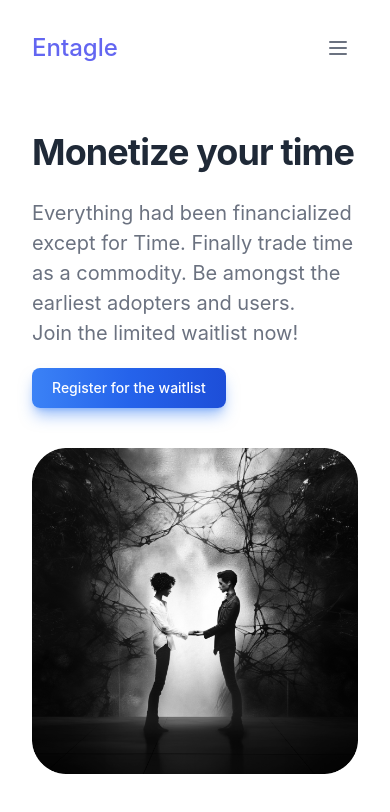
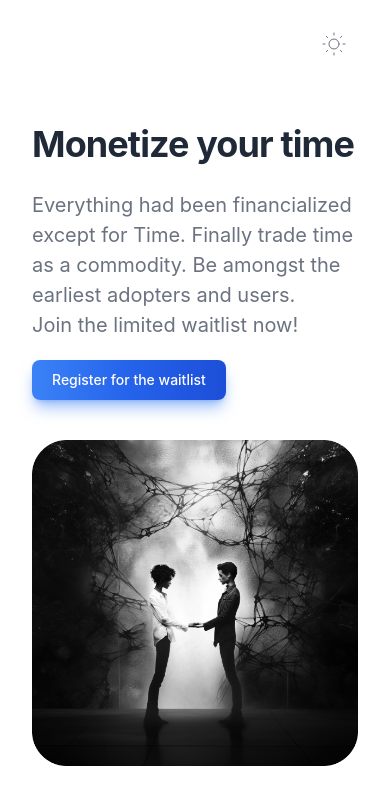
Before and after one commit to En-Tangled/Landing-page-v2, a Next.js app: page / in a window 390 px wide. Shown: the top 812 px of the page. Built offline with nearby package versions, Linux system fonts and the light colour scheme.

Commit message:
feat: enable dark mode and remove navigation

```diff
--- a/components/navbar.js
+++ b/components/navbar.js
@@ -1,61 +1,40 @@
+import { Disclosure } from "@headlessui/react";
+import { useTheme } from "next-themes";
 import Link from "next/link";
 import ThemeChanger from "./DarkSwitch";
-import { Disclosure } from "@headlessui/react";
 
 const Navbar = () => {
   const navigation = [];
-
+  const { theme } = useTheme();
   return (
     <div className="w-full">
       <nav className="container relative flex flex-wrap items-center justify-between p-8 mx-auto lg:justify-between xl:px-0">
         <Disclosure>
-          {({ open }) => (
           <>
             <div className="flex flex-wrap items-center justify-between w-full lg:w-auto">
               <Link href="/">
-                  <span className="flex items-center space-x-2 text-2xl font-medium text-indigo-500 dark:text-gray-100">
-                    <span>Entagle</span>
-                  </span>
-                </Link>
-
-                <Disclosure.Button
-                  aria-label="Toggle Menu"
-                  className="px-2 py-1 ml-auto text-gray-500 rounded-md lg:hidden hover:text-indigo-500 focus:text-indigo-500 focus:bg-indigo-100 focus:outline-none dark:text-gray-300 dark:focus:bg-trueGray-700">
-                  <svg
-                    className="w-6 h-6 fill-current"
-                    xmlns="http://www.w3.org/2000/svg"
-                    viewBox="0 0 24 24">
-                    {open && (
-                      <path
-                        fillRule="evenodd"
-                        clipRule="evenodd"
-                        d="M18.278 16.864a1 1 0 0 1-1.414 1.414l-4.829-4.828-4.828 4.828a1 1 0 0 1-1.414-1.414l4.828-4.829-4.828-4.828a1 1 0 0 1 1.414-1.414l4.829 4.828 4.828-4.828a1 1 0 1 1 1.414 1.414l-4.828 4.829 4.828 4.828z"
+                <>
+                  {theme === "dark" && (
+                    <img
+                      src="/assets/PNG/With Wordmark - Dark - Default@10x.png"
+                      alt="logo"
+                      className="w-full h-12"
                     />
                   )}
-                    {!open && (
-                      <path
-                        fillRule="evenodd"
-                        d="M4 5h16a1 1 0 0 1 0 2H4a1 1 0 1 1 0-2zm0 6h16a1 1 0 0 1 0 2H4a1 1 0 0 1 0-2zm0 6h16a1 1 0 0 1 0 2H4a1 1 0 0 1 0-2z"
+                  {theme === "light" && (
+                    <img
+                      src="/assets/PNG/With Wordmark - Light - Default@10x.png"
+                      alt="logo"
+                      className="w-full h-12"
                     />
                   )}
-                  </svg>
-                </Disclosure.Button>
-
-                <Disclosure.Panel className="flex flex-wrap w-full my-5 lg:hidden">
-                  <>
-                    {navigation.map((item, index) => (
-                      <Link key={index} href="/" className="w-full px-4 py-2 -ml-4 text-gray-500 rounded-md dark:text-gray-300 hover:text-indigo-500 focus:text-indigo-500 focus:bg-indigo-100 dark:focus:bg-gray-800 focus:outline-none">
-                          {item}
+                </>
               </Link>
-                    ))}
-                    <Link href="/" className="w-full px-6 py-2 mt-3 text-center text-white bg-indigo-600 rounded-md lg:ml-5">
-                        Get Started
-                    </Link>
-                  </>
-                </Disclosure.Panel>
+              <div className="mr-3 space-x-4 lg:hidden nav__item">
+                <ThemeChanger />
+              </div>
             </div>
           </>
-          )}
         </Disclosure>
 
         {/* menu  */}
@@ -63,7 +42,10 @@ const Navbar = () => {
           <ul className="items-center justify-end flex-1 pt-6 list-none lg:pt-0 lg:flex">
             {navigation.map((menu, index) => (
               <li className="mr-3 nav__item" key={index}>
-                <Link href="/" className="inline-block px-4 py-2 text-lg font-normal text-gray-800 no-underline rounded-md dark:text-gray-200 hover:text-indigo-500 focus:text-indigo-500 focus:bg-indigo-100 focus:outline-none dark:focus:bg-gray-800">
+                <Link
+                  href="/"
+                  className="inline-block px-4 py-2 text-lg font-normal text-gray-800 no-underline rounded-md dark:text-gray-200 hover:text-indigo-500 focus:text-indigo-500 focus:bg-indigo-100 focus:outline-none dark:focus:bg-gray-800"
+                >
                   {menu}
                 </Link>
               </li>
@@ -76,6 +58,6 @@ const Navbar = () => {
       </nav>
     </div>
   );
-}
+};
 
 export default Navbar;
```
Lines whose indentation alone changed are shown as unchanged.
